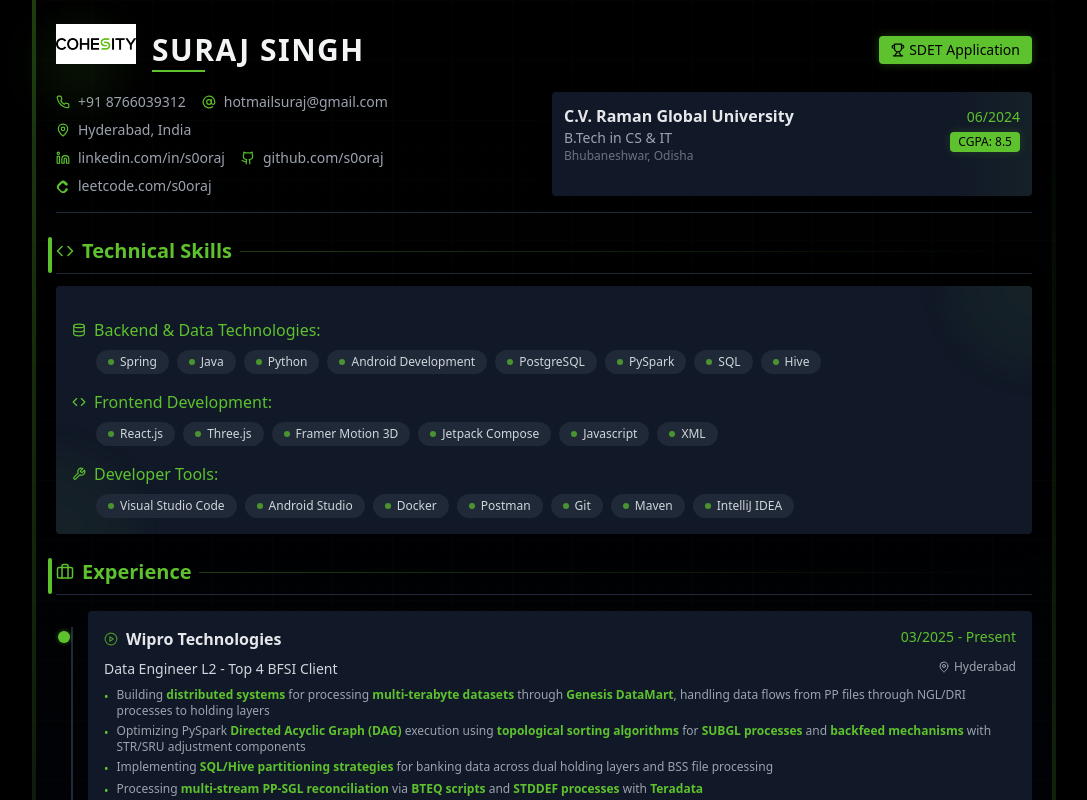
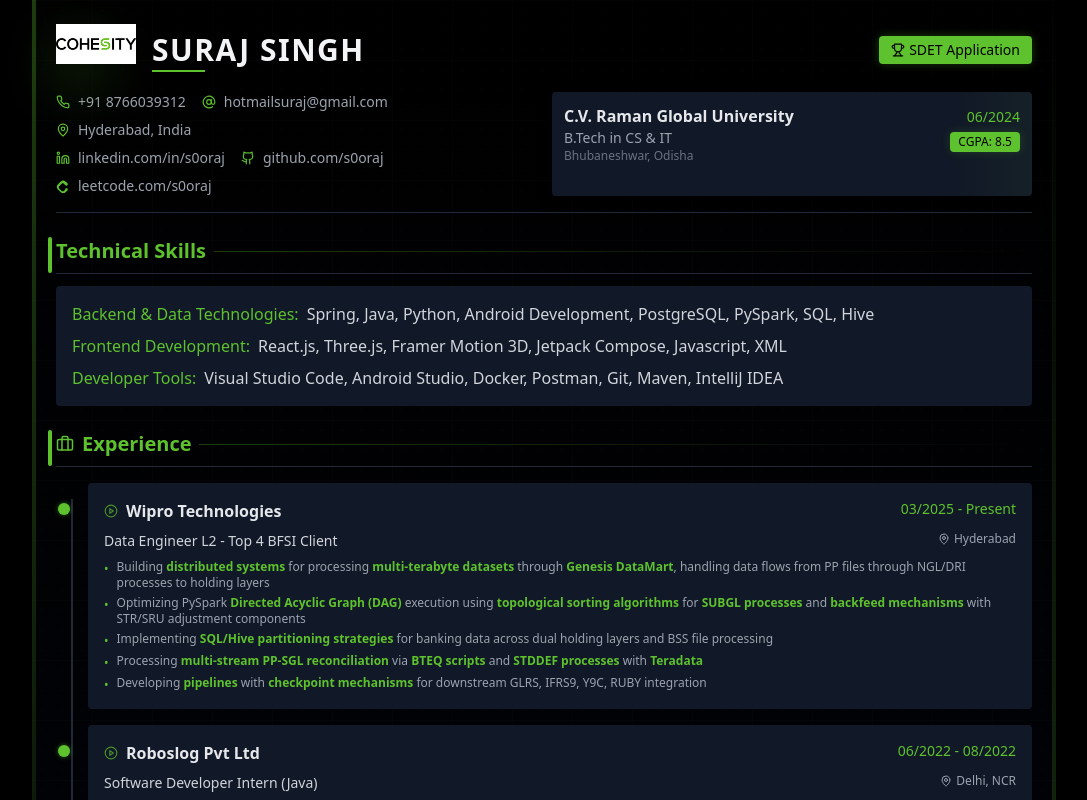
Before and after one commit to s0oraj/customizedresumeversion2, a React app: page / in a window 1280 px wide. Shown: the top 800 px of the page, without its empty margins (96-1183 px from the left). Built offline with nearby package versions, Linux system fonts and the light colour scheme; the HTML template or start-up script is replaced by a standard one.

Commit message:
Update Skills.tsx

```diff
--- a/src/components/sections/Skills.tsx
+++ b/src/components/sections/Skills.tsx
@@ -1,42 +1,39 @@
 import React from 'react';
 import { SectionTitle } from '../ui/SectionTitle';
-import { WrenchIcon, CodeIcon, DatabaseIcon } from 'lucide-react';
+
 export function Skills() {
-  const skillCategories = [{
-    title: 'Backend & Data Technologies',
-    icon: <DatabaseIcon size={14} className="mr-2 text-[#5DC22D]" />,
-    skills: ['Spring', 'Java', 'Python', 'Android Development', 'PostgreSQL', 'PySpark', 'SQL', 'Hive']
-  }, {
-    title: 'Frontend Development',
-    icon: <CodeIcon size={14} className="mr-2 text-[#5DC22D]" />,
-    skills: ['React.js', 'Three.js', 'Framer Motion 3D', 'Jetpack Compose', 'Javascript', 'XML']
-  }, {
-    title: 'Developer Tools',
-    icon: <WrenchIcon size={14} className="mr-2 text-[#5DC22D]" />,
-    skills: ['Visual Studio Code', 'Android Studio', 'Docker', 'Postman', 'Git', 'Maven', 'IntelliJ IDEA']
-  }];
-  return <div>
-      <SectionTitle icon={<CodeIcon size={18} />}>
-        Technical Skills
-      </SectionTitle>
-      <div className="bg-gray-900 p-4 rounded mt-3 space-y-4 relative overflow-hidden shadow-[0_0_25px_rgba(0,0,0,0.3)]">
-        {/* Background accent */}
-        <div className="absolute -right-20 -top-20 w-40 h-40 bg-[#5DC22D] opacity-5 rounded-full blur-xl"></div>
-        <div className="absolute -left-20 -bottom-20 w-40 h-40 bg-[#5DC22D] opacity-5 rounded-full blur-xl"></div>
-        {skillCategories.map((category, index) => <div key={index} className="relative">
-            <div className="flex items-center mb-2">
-              {category.icon}
-              <span className="text-[#5DC22D] font-medium">
-                {category.title}:
-              </span>
-            </div>
-            <div className="flex flex-wrap gap-2 ml-6">
-              {category.skills.map((skill, skillIndex) => <span key={skillIndex} className="text-gray-300 bg-gray-800 px-3 py-1 rounded-full text-xs hover:bg-gray-700 hover:text-[#5DC22D] transition-colors cursor-default flex items-center">
-                  <span className="w-1.5 h-1.5 bg-[#5DC22D] rounded-full mr-1.5 opacity-70"></span>
-                  {skill}
-                </span>)}
-            </div>
-          </div>)}
+  return (
+    <div>
+      <SectionTitle>Technical Skills</SectionTitle>
+      <div className="bg-gray-900 p-4 rounded mt-3 space-y-2">
+        <div>
+          <span className="text-[#5DC22D] font-medium mr-2">
+            Backend & Data Technologies:
+          </span>
+          <span className="text-gray-300">
+            Spring, Java, Python, Android Development, PostgreSQL, PySpark, SQL,
+            Hive
+          </span>
+        </div>
+        <div>
+          <span className="text-[#5DC22D] font-medium mr-2">
+            Frontend Development:
+          </span>
+          <span className="text-gray-300">
+            React.js, Three.js, Framer Motion 3D, Jetpack Compose, Javascript,
+            XML
+          </span>
+        </div>
+        <div>
+          <span className="text-[#5DC22D] font-medium mr-2">
+            Developer Tools:
+          </span>
+          <span className="text-gray-300">
+            Visual Studio Code, Android Studio, Docker, Postman, Git, Maven,
+            IntelliJ IDEA
+          </span>
+        </div>
       </div>
-    </div>;
+    </div>
+  );
 }
```
